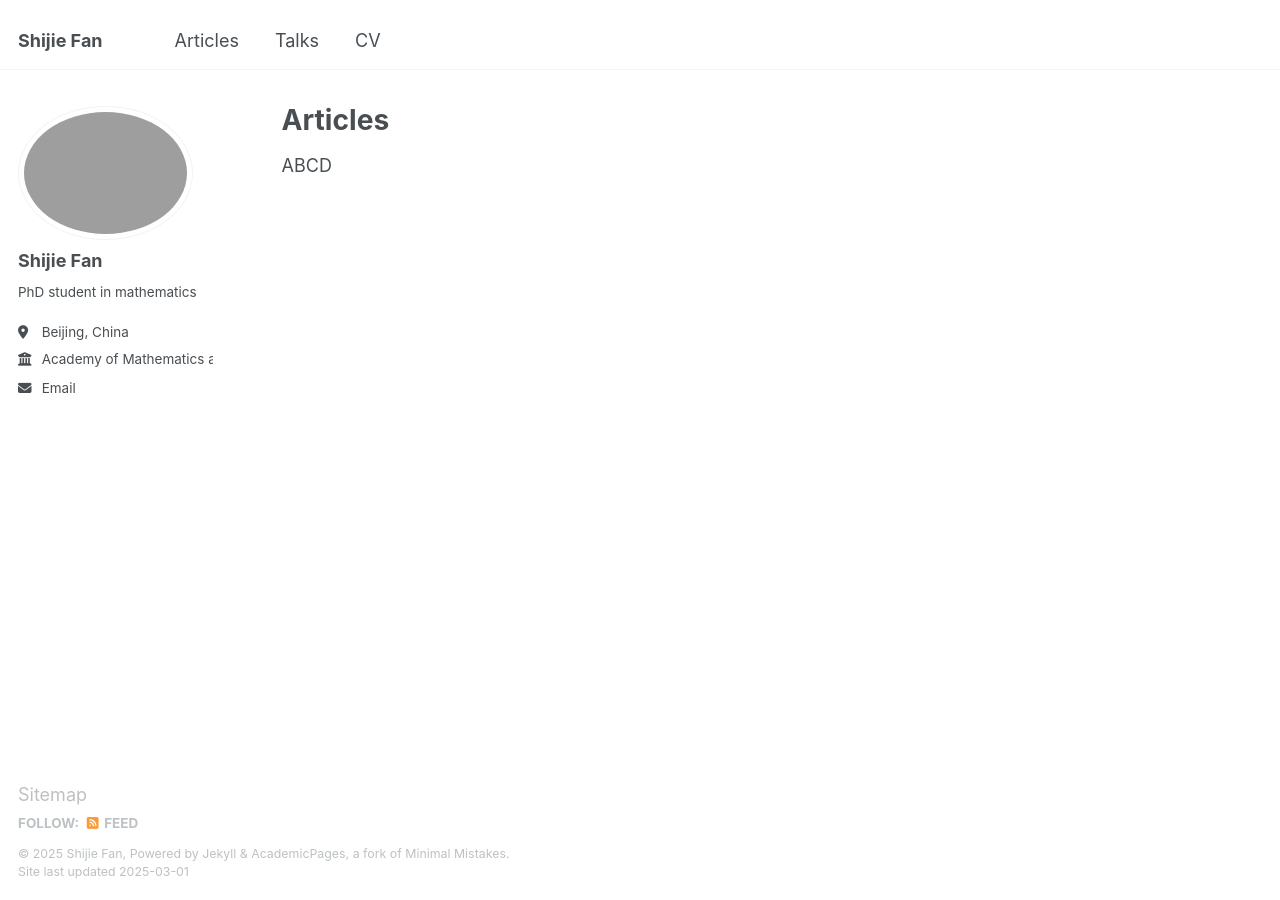
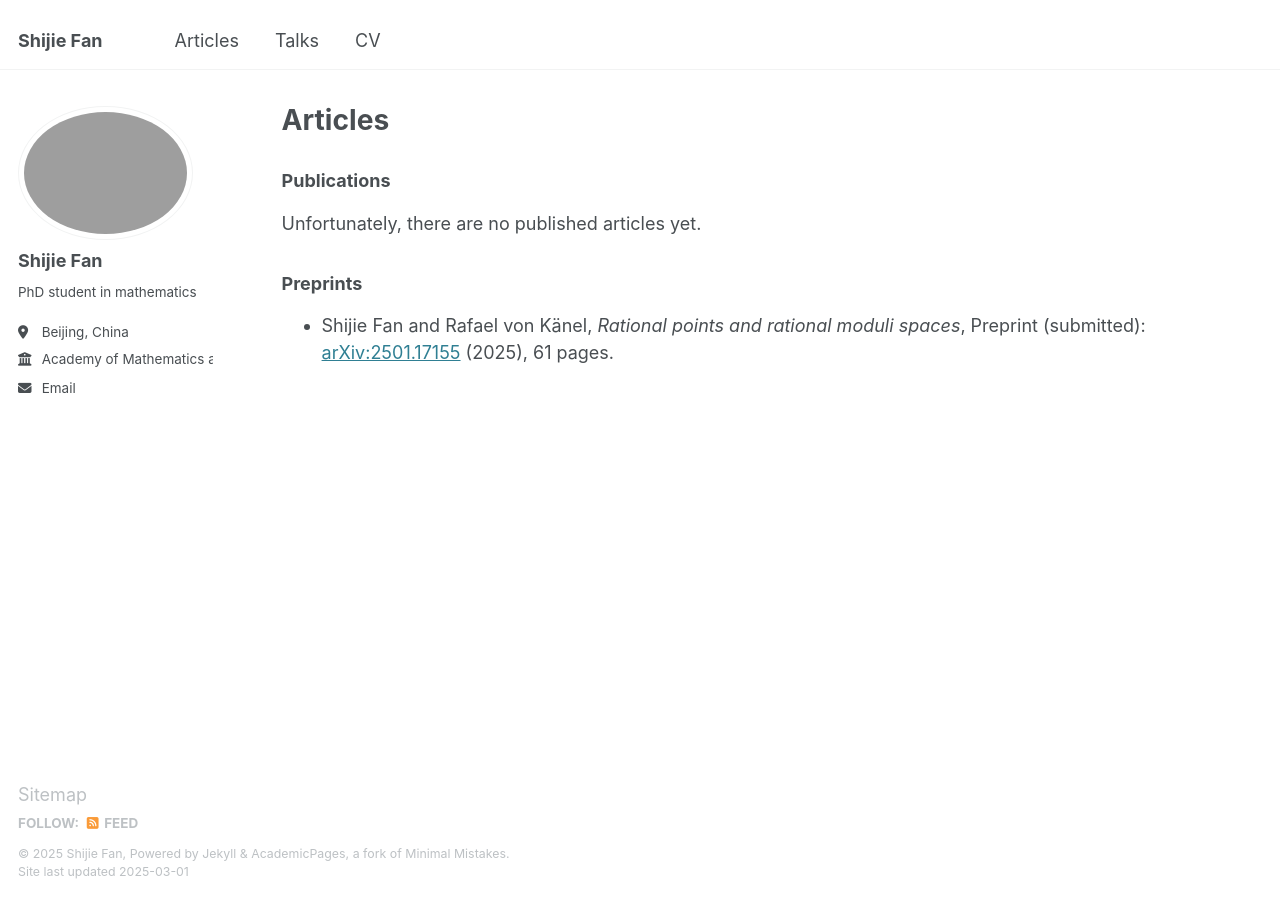
Before and after one commit to Shijie-Fan/Shijie-Fan, a Jekyll site: the page built from _pages/articles.md, in a window 1280 px wide. Built offline with Jekyll 4.4.1, drawn with Linux system fonts in a browser that asks for light colours.

Commit message:
Update202503020029

```diff
--- a/_config.yml
+++ b/_config.yml
@@ -265,6 +265,7 @@ defaults:
   #     author_profile: true
   #     share: true
   #     comments: true
+
   # _articles
   - scope:
       path: ""
--- a/_pages/articles.md
+++ b/_pages/articles.md
@@ -5,4 +5,8 @@ permalink: /articles/
 author_profile: true
 ---
 
-ABCD
+### Publications
+Unfortunately, there are no published articles yet.
+
+### Preprints
+- Shijie Fan and Rafael von K&auml;nel, *Rational points and rational moduli spaces*, Preprint (submitted): [arXiv:2501.17155](https://arxiv.org/abs/2501.17155) (2025), 61 pages.
```
Also changed, not shown: _talks/2012-03-01-talk-1.md (+0 -2 lines).
